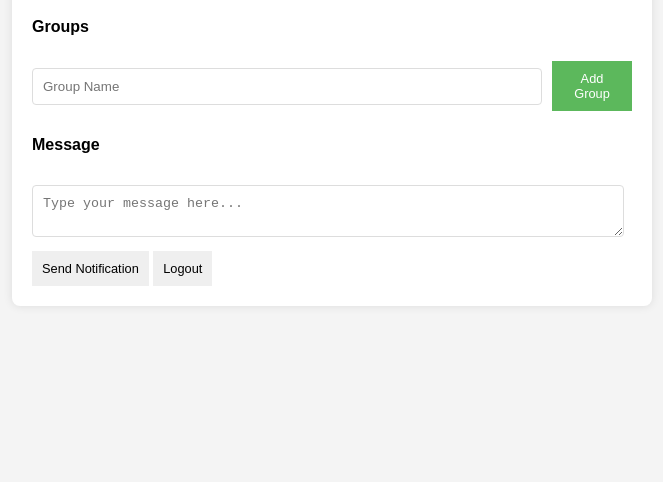
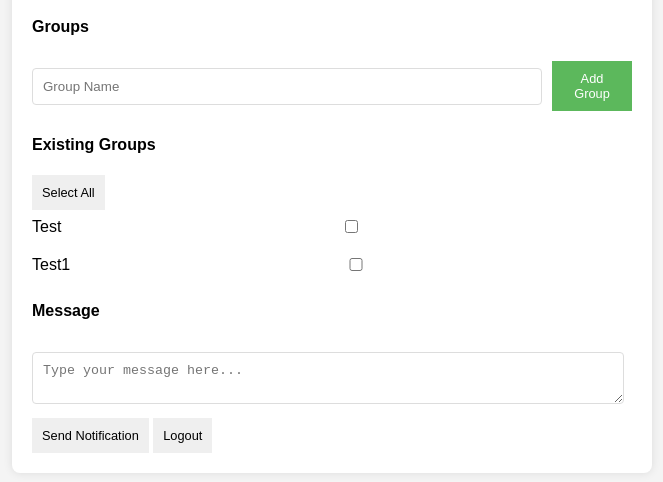
Before and after one commit to Shahista96/WhatsApp-Notifier, a website: page public/index.html in a window 1280 px wide. Shown: the part 98-580 px from the top of the page, without its empty margins (308-971 px from the left). Drawn offline with Linux system fonts and the light colour scheme; no server answers.

Commit message:
Added existing group names

```diff
--- a/public/index.html
+++ b/public/index.html
@@ -22,6 +22,15 @@
         </div>
 
         <ul id="groupList"></ul>
+
+		<!-- Predefined Groups Section -->
+<div>
+    <h4>Existing Groups</h4>
+    <button id="selectAllButton">Select All</button>
+    <div id="predefinedGroups"></div>
+</div>
+
+
         <div>
             <h4>Message</h4>
             <textarea id="message" placeholder="Type your message here..."></textarea>
--- a/public/script.js
+++ b/public/script.js
@@ -83,11 +83,14 @@ document.getElementById('logoutButton').addEventListener('click', () => {
 // Event listener to send notifications
 document.getElementById('sendNotification').addEventListener('click', () => {
     const message = messageInput.value.trim();
-    if (groups.length > 0 && message) {
+    const selectedPredefinedGroups = Array.from(document.querySelectorAll('.predefined-group-checkbox:checked')).map(checkbox => checkbox.value);
+    const allGroups = [...groups, ...selectedPredefinedGroups]; // Combine newly added and selected predefined groups
+
+    if (allGroups.length > 0 && message) {
         fetch('/send-notification', {
             method: 'POST',
             headers: { 'Content-Type': 'application/json' },
-            body: JSON.stringify({ groups, message }),
+            body: JSON.stringify({ groups: allGroups, message }),
         })
         .then(response => response.json())
         .then(data => {
@@ -102,3 +105,51 @@ document.getElementById('sendNotification').addEventListener('click', () => {
         statusDiv.textContent = 'Please add groups and enter a message.';
     }
 });
+
+document.getElementById('selectAllButton').addEventListener('click', () => {
+    const checkboxes = document.querySelectorAll('.predefined-group-checkbox');
+    const allSelected = Array.from(checkboxes).every(checkbox => checkbox.checked);
+
+    checkboxes.forEach(checkbox => {
+        checkbox.checked = !allSelected; // If all are selected, deselect; otherwise, select all
+    });
+});
+
+
+
+const predefinedGroups = [
+    'Test',
+    'Test1'
+];
+
+// Function to render predefined groups with checkboxes
+function renderPredefinedGroups() {
+    const predefinedGroupsDiv = document.getElementById('predefinedGroups');
+    predefinedGroupsDiv.innerHTML = '';
+
+    predefinedGroups.forEach(group => {
+        const container = document.createElement('div'); // Flex container
+        container.style.display = 'flex'; // Use flexbox for alignment
+        container.style.justifyContent = 'space-between'; // Space between elements
+        container.style.alignItems = 'center'; // Center items vertically
+        container.style.marginBottom = '5px'; // Add some spacing between rows
+
+        const label = document.createElement('label');
+        label.textContent = group;
+        label.style.flex = '1'; // Allow the label to take available space
+        label.style.marginRight = '10px'; // Optional spacing between label and checkbox
+
+        const checkbox = document.createElement('input');
+        checkbox.type = 'checkbox';
+        checkbox.value = group;
+        checkbox.className = 'predefined-group-checkbox'; // Class for easy selection later
+
+        container.appendChild(label);
+        container.appendChild(checkbox);
+
+        predefinedGroupsDiv.appendChild(container);
+    });
+}
+
+// Call the function to render the predefined groups on page load
+renderPredefinedGroups();
```
